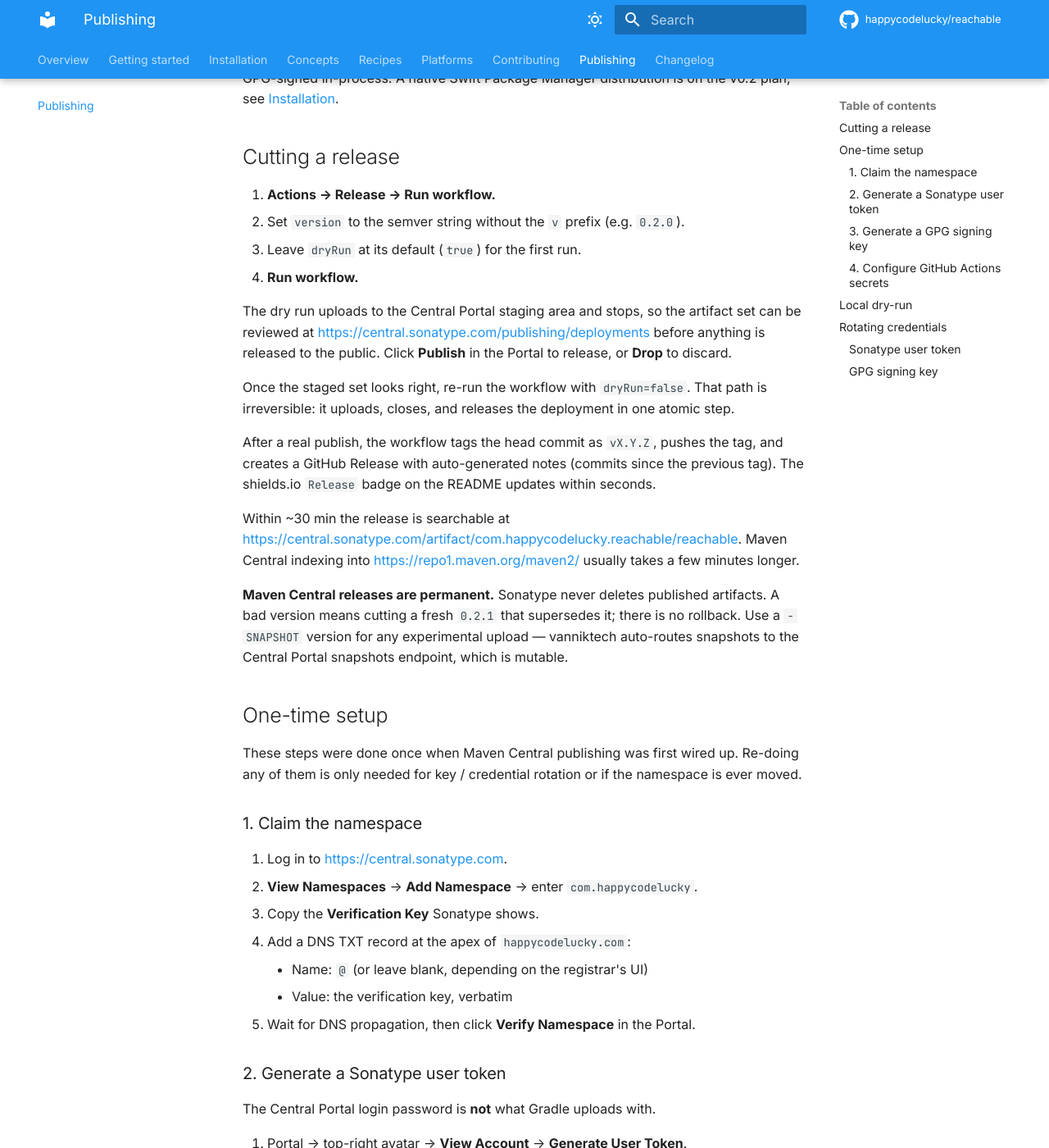
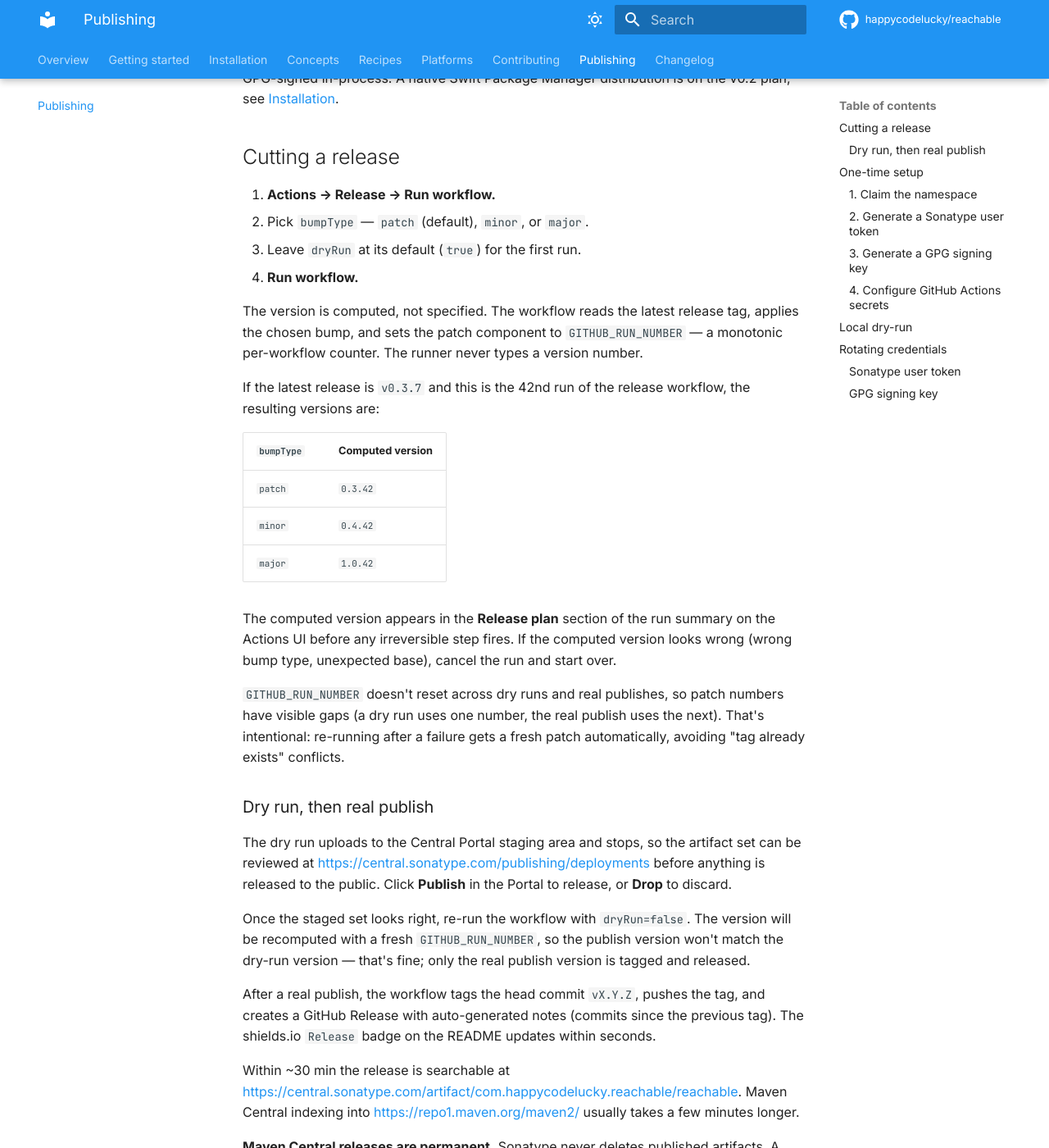
Before and after one commit to happycodelucky/reachable, an MkDocs documentation site: the page built from docs/publishing.md, in a window 1280 px wide and 1400 px high, scrolled down 289 px. Shown: the whole window at 82% size. Built offline with MkDocs 1.6.1 and Material for MkDocs 9.7.7, drawn with Linux system fonts in a browser that asks for light colours; comment, search, counter and statistics services are not loaded; some of the changed text lies outside the part shown.

Commit message:
release: pick bumpType instead of typing a version
The release workflow now computes the version rather than asking the
runner to type it. The form has one knob — bumpType (patch / minor /
major, default patch) — plus the existing dryRun toggle.

The patch component is *always* GITHUB_RUN_NUMBER, the monotonic
per-workflow counter. The runner never specifies a patch. Re-running
after a failure gets a fresh patch automatically, so 'tag already
exists' conflicts don't happen.

Examples (latest release v0.3.7, this is run #42):
  patch → 0.3.42      (same major.minor, fresh patch)
  minor → 0.4.42      (bump minor, reset to fresh patch)
  major → 1.0.42      (bump major, reset minor + patch)

First-release fallback: no previous tag → base = 0.0.0, so a patch run
produces 0.0.<N>, minor produces 0.1.<N>, major produces 1.0.<N>.

The computed version + bump source is posted to GITHUB_STEP_SUMMARY as
a markdown table that renders at the top of the Actions run page. The
runner sees it before any irreversible step fires and can cancel if it
looks wrong.

GitHub Actions workflow_dispatch defaults are static strings — there's
no way to pre-fill the form with a dynamically-computed value. This
approach (compute server-side, surface in summary) is the closest
equivalent. A 'choice' input on bumpType prevents typos.

Downstream steps that used inputs.version (publish, tag, GitHub
Release, summary) now read env.RELEASE_VERSION / env.RELEASE_TAG set
by the compute step. The dry-run path also computes a version so the
Sonatype Portal staging upload has a real Maven coordinate.

docs/publishing.md updated to describe the new flow, the dry-run
behaviour, the GITHUB_RUN_NUMBER gap-visibility quirk, and -SNAPSHOT
publishing for experiments (which doesn't go through this workflow).

```diff
--- a/docs/publishing.md
+++ b/docs/publishing.md
@@ -15,9 +15,35 @@
 ## Cutting a release
 
 1. **Actions → Release → Run workflow.**
-2. Set `version` to the semver string without the `v` prefix (e.g. `0.2.0`).
+2. Pick `bumpType` — `patch` (default), `minor`, or `major`.
 3. Leave `dryRun` at its default (`true`) for the first run.
 4. **Run workflow.**
+
+The version is computed, not specified. The workflow reads the latest
+release tag, applies the chosen bump, and sets the patch component to
+`GITHUB_RUN_NUMBER` — a monotonic per-workflow counter. The runner never
+types a version number.
+
+If the latest release is `v0.3.7` and this is the 42nd run of the release
+workflow, the resulting versions are:
+
+| `bumpType` | Computed version |
+|---|---|
+| `patch` | `0.3.42` |
+| `minor` | `0.4.42` |
+| `major` | `1.0.42` |
+
+The computed version appears in the **Release plan** section of the run
+summary on the Actions UI before any irreversible step fires. If the
+computed version looks wrong (wrong bump type, unexpected base), cancel
+the run and start over.
+
+`GITHUB_RUN_NUMBER` doesn't reset across dry runs and real publishes, so
+patch numbers have visible gaps (a dry run uses one number, the real
+publish uses the next). That's intentional: re-running after a failure
+gets a fresh patch automatically, avoiding "tag already exists" conflicts.
+
+### Dry run, then real publish
 
 The dry run uploads to the Central Portal staging area and stops, so the
 artifact set can be reviewed at
@@ -26,13 +52,14 @@
 **Drop** to discard.
 
 Once the staged set looks right, re-run the workflow with `dryRun=false`.
-That path is irreversible: it uploads, closes, and releases the deployment
-in one atomic step.
+The version will be recomputed with a fresh `GITHUB_RUN_NUMBER`, so the
+publish version won't match the dry-run version — that's fine; only the
+real publish version is tagged and released.
 
-After a real publish, the workflow tags the head commit as `vX.Y.Z`,
-pushes the tag, and creates a GitHub Release with auto-generated notes
-(commits since the previous tag). The shields.io `Release` badge on the
-README updates within seconds.
+After a real publish, the workflow tags the head commit `vX.Y.Z`, pushes
+the tag, and creates a GitHub Release with auto-generated notes (commits
+since the previous tag). The shields.io `Release` badge on the README
+updates within seconds.
 
 Within ~30 min the release is searchable at
 <https://central.sonatype.com/artifact/com.happycodelucky.reachable/reachable>.
@@ -40,10 +67,12 @@
 takes a few minutes longer.
 
 **Maven Central releases are permanent.** Sonatype never deletes
-published artifacts. A bad version means cutting a fresh `0.2.1` that
-supersedes it; there is no rollback. Use a `-SNAPSHOT` version for any
-experimental upload — vanniktech auto-routes snapshots to the Central
-Portal snapshots endpoint, which is mutable.
+published artifacts. A bad version means cutting a fresh `patch` bump
+that supersedes it; there is no rollback. Use a `-SNAPSHOT` version for
+any experimental upload — vanniktech auto-routes snapshots to the
+Central Portal snapshots endpoint, which is mutable. (Snapshots aren't
+generated by this workflow; they're a `./gradlew publishToMavenCentral
+-Pversion=X.Y.Z-SNAPSHOT` from a developer machine.)
 
 ## One-time setup
 
```
Also changed, not shown: 1 other file.
